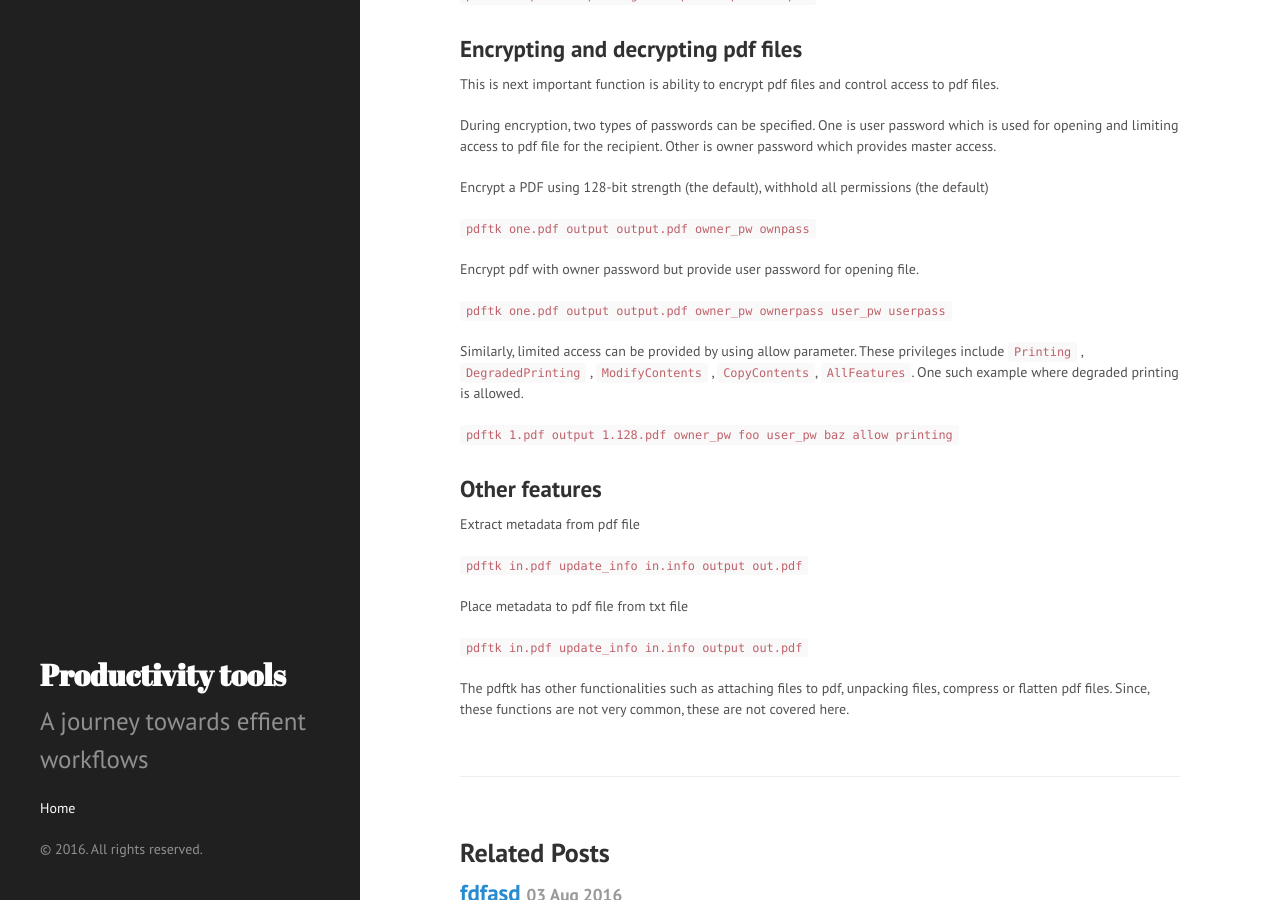
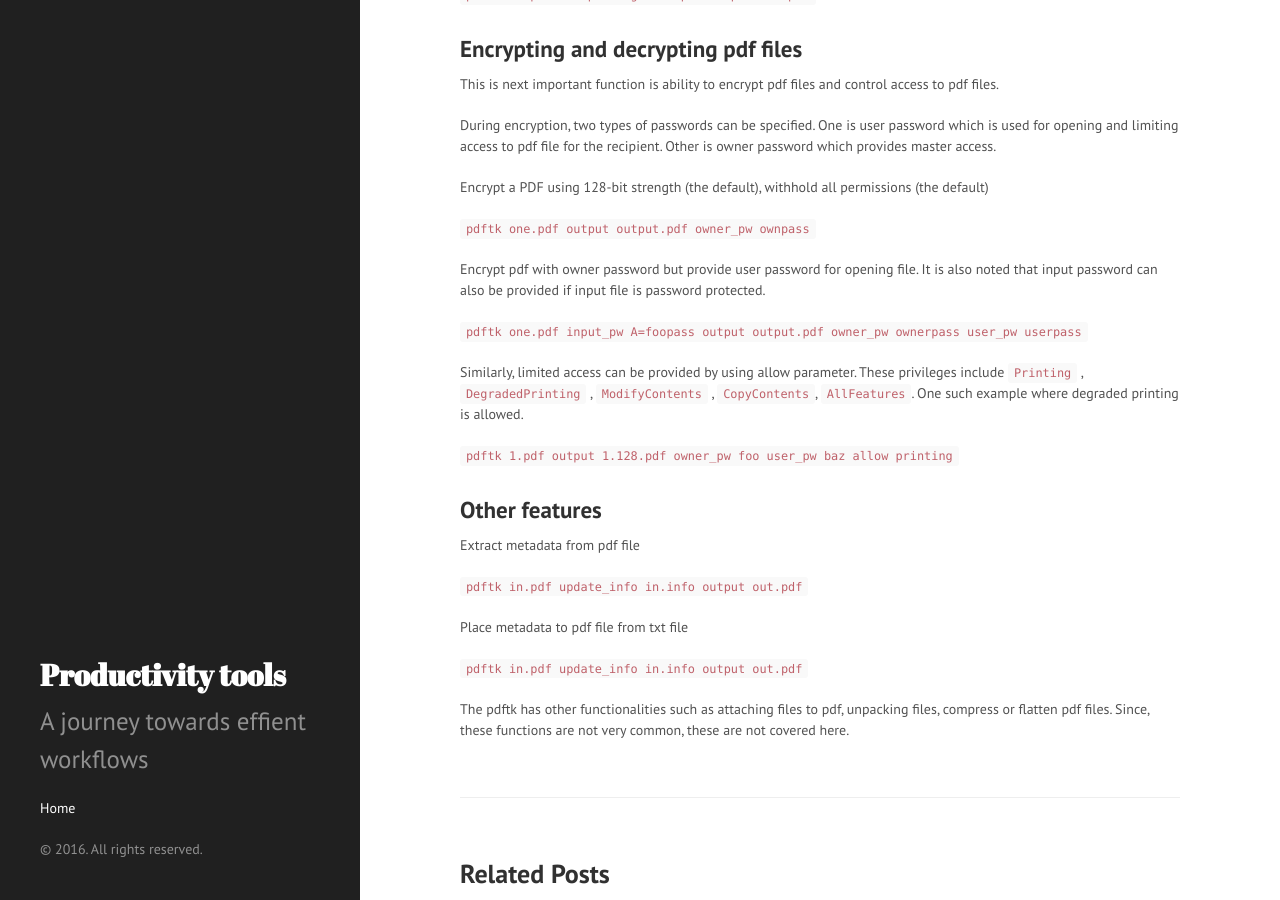
Before and after one commit to MaheshTK/MaheshTK.github.io, a Jekyll site: the page built from _posts/2016-08-03-manipulating-pdf-files.markdown, in a window 1280 px wide and 900 px high, scrolled down 2468 px. Built offline with Jekyll 4.4.1, drawn with Linux system fonts in a browser that asks for light colours.

Commit message:
Post update: Manipulating pdf files

````diff
--- a/_posts/2016-08-03-manipulating-pdf-files.markdown
+++ b/_posts/2016-08-03-manipulating-pdf-files.markdown
@@ -107,9 +107,9 @@ Encrypt a PDF using 128-bit strength (the default), withhold all permissions (th
 
 ```pdftk one.pdf output output.pdf owner_pw ownpass```
 
-Encrypt pdf with owner password but provide user password for opening file.
+Encrypt pdf with owner password but provide user password for opening file. It is also noted that input password can also be provided if input file is password protected.
 
-```pdftk one.pdf output output.pdf owner_pw ownerpass user_pw userpass```
+```pdftk one.pdf input_pw A=foopass output output.pdf owner_pw ownerpass user_pw userpass```
 
 Similarly, limited access can be provided by using allow parameter. These privileges include `Printing` , `DegradedPrinting` , `ModifyContents` , `CopyContents`, `AllFeatures`. One such example where degraded printing is allowed.
 
````
